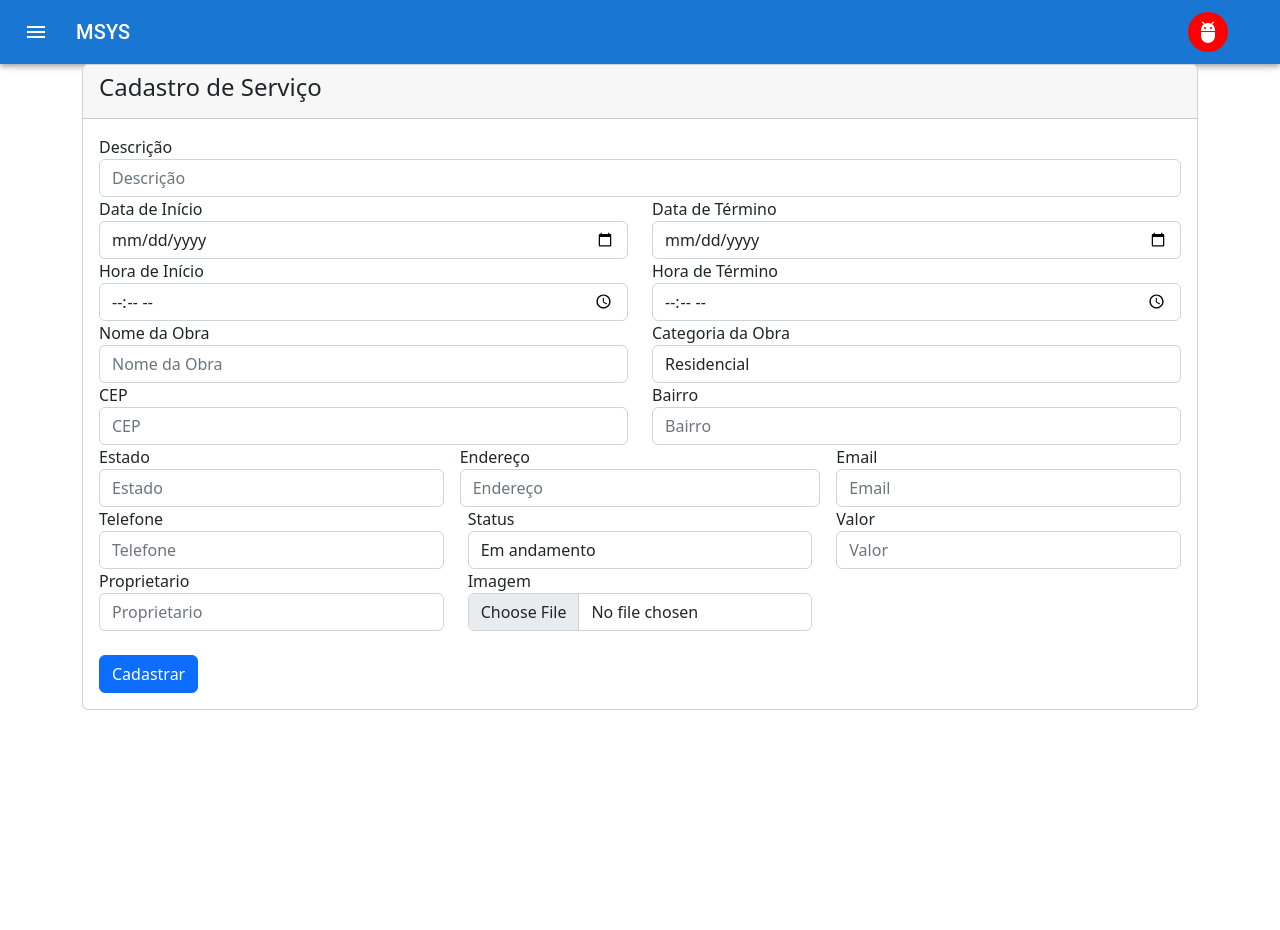
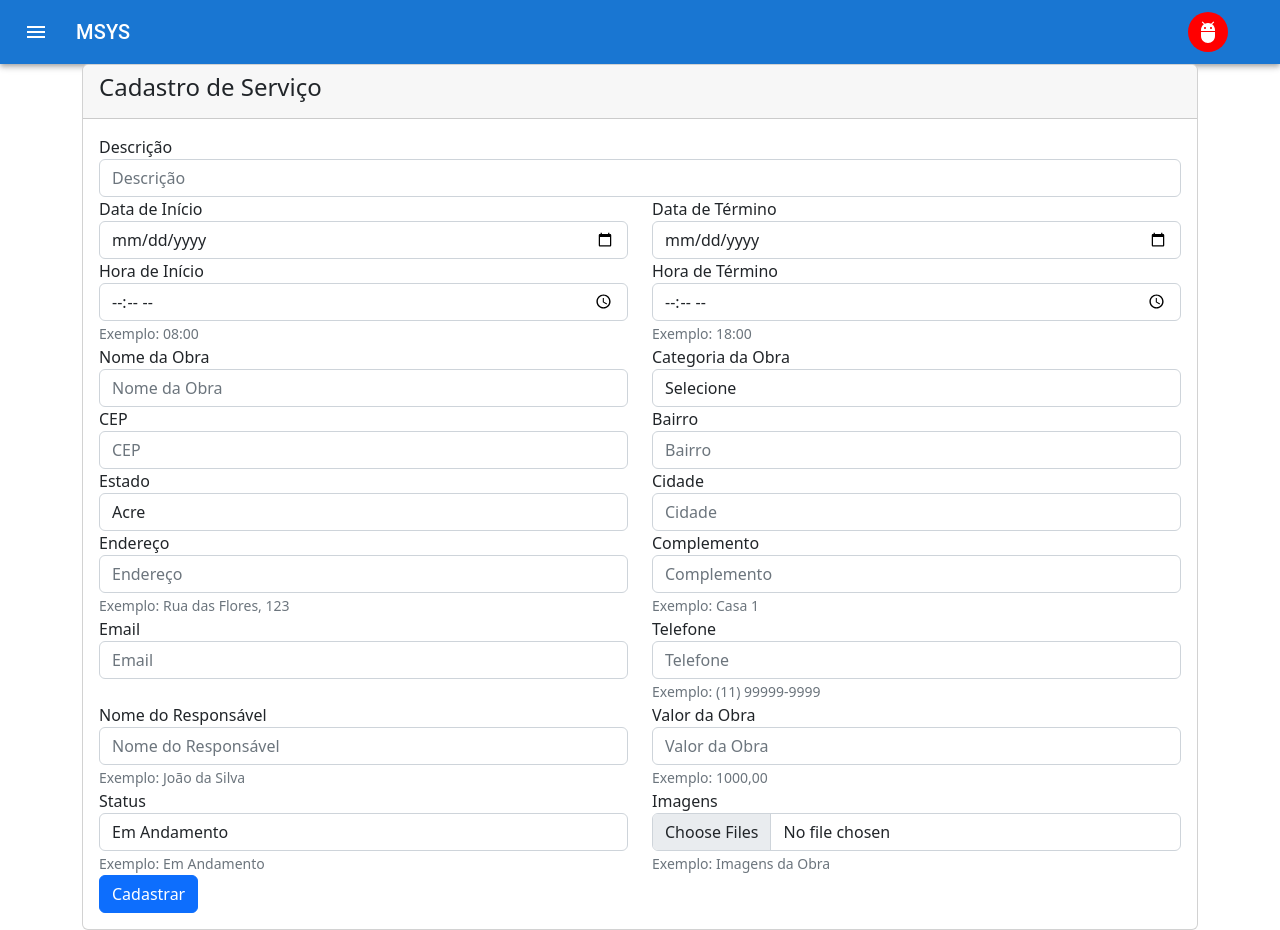
Before and after one commit to vinicius-batista-dev/gerenciamento-cloud, a React (Create React App) app: page /construcaoService in a window 1280 px wide. Before the commit the page ends 800 px from the top, so only its background shows below. Built offline with nearby package versions, Linux system fonts and the light colour scheme; sample sign-in values are in the browser's storage.

Commit message:
updating..

```diff
--- a/package.json
+++ b/package.json
@@ -17,7 +17,11 @@
     "bootstrap-icons": "^1.10.2",
     "buffer": "^6.0.3",
     "buffer-image": "^1.0.0",
+    "create-object-url": "^1.0.2",
     "email-alert": "^1.0.0",
+    "filereader": "^0.10.3",
+    "fs": "^0.0.1-security",
+    "fs-react": "^0.0.4",
     "jspdf": "^2.5.1",
     "material-ui-search-bar": "^1.0.0",
     "pdf-to-printer": "^5.4.0",
@@ -36,6 +40,7 @@
     "react-router-dom": "^6.4.3",
     "react-scripts": "5.0.1",
     "reactstrap": "^9.1.5",
+    "read-blob": "^1.1.2",
     "recharts": "^2.1.16",
     "styled-components": "^5.3.6",
     "web-vitals": "^2.1.4"
--- a/src/pages/ConstrucaoService.jsx
+++ b/src/pages/ConstrucaoService.jsx
@@ -1,22 +1,6 @@
 import React, { useState } from "react";
 import { Navigate, useNavigate } from "react-router-dom";
-import { Link } from "react-router-dom";
 import axios from "axios";
-import useForm from "react-hook-form";
-import { Form } from "react-bootstrap";
-import { Button } from "@material-ui/core";
-import { CheckBox } from "@material-ui/icons";
-import { RadioGroup } from "@mui/material";
-import {
-  Select,
-  MenuItem,
-  FormControl,
-  InputLabel,
-  TextField,
-  Grid,
-  Paper,
-  Typography,
-} from "@material-ui/core";
 
 const ConstrucaoService = () => {
   const [descricao, setDescricao] = useState("");
@@ -76,28 +60,30 @@
   const handleSubmit = (e) => {
     e.preventDefault();
     axios
-      .post(
-        "https://api-cloud-gerencia.herokuapp.com/api/construcao",
-        data,
-        config
-      )
+      .post(api, data, config)
       .then((response) => {
         console.log(response);
+        navigate("/construcao");
       })
       .catch((error) => {
         console.log(error);
       });
   };
 
-  const validarCep = async (e) => {
-    const cep = e.target.value;
-    if (cep.length === 8) {
-      const response = await axios.get(`https://viacep.com.br/ws/${cep}/json/`);
+  //Ao digitar o cep, ele busca os dados do endereço
+  const handleCep = (e) => {
+    setCep(e.target.value);
+    axios
+      .get(`https://viacep.com.br/ws/${e.target.value}/json/`)
+      .then((response) => {
+        setBairro(response.data.bairro);
+        setEstado(response.data.uf);
         setEndereco(response.data.logradouro);
-      setBairro(response.data.bairro);
         setCidade(response.data.localidade);
-      setEstado(response.data.uf);
-    }
+      })
+      .catch((error) => {
+        console.log(error);
+      });
   };
 
   //Deve emitir um alerta caso o usuário não esteja logado
@@ -106,8 +92,8 @@
     return <Navigate to="/signin" />;
   }
 
-  //Ao clicar em cadastrar, deve emitir um alerta caso os campos não estejam preenchidos
-  const salvar = () => {
+  //Deve emitir um alerta caso os campos não estejam preenchidos
+  const validarCampos = () => {
     if (
       descricao === "" ||
       dataInicio === "" ||
@@ -130,11 +116,21 @@
       status === ""
     ) {
       alert("Preencha todos os campos!");
-    } else {
-      handleSubmit();
-      alert("Cadastro realizado com sucesso!");
-      navigate("/construcaoService");
+      return false;
     }
+    return true;
+  };
+
+  const listarEstados = (e) => {
+    e.preventDefault();
+    axios
+      .get("https://servicodados.ibge.gov.br/api/v1/localidades/estados")
+      .then((response) => {
+        console.log(response);
+      })
+      .catch((error) => {
+        console.log(error);
+      });
   };
 
   return (
@@ -186,17 +182,20 @@
                       />
                     </div>
                   </div>
-                </div>
-                <div className="row">
                   <div className="col-md-6 pr-1">
                     <div className="form-group">
                       <label>Hora de Início</label>
                       <input
                         type="time"
                         className="form-control"
+                        placeholder="Hora de Início"
                         value={horaInicio}
                         onChange={(e) => setHoraInicio(e.target.value)}
                       />
+                      <small className="form-text text-muted">
+                        Exemplo: 08:00
+                      </small>
+                      <br />
                     </div>
                   </div>
                   <div className="col-md-6 pl-1">
@@ -205,13 +204,16 @@
                       <input
                         type="time"
                         className="form-control"
+                        placeholder="Hora de Término"
                         value={horaFim}
                         onChange={(e) => setHoraFim(e.target.value)}
                       />
+                      <small className="form-text text-muted">
+                        Exemplo: 18:00
+                      </small>
+                      <br />
                     </div>
                   </div>
-                </div>
-                <div className="row">
                   <div className="col-md-6 pr-1">
                     <div className="form-group">
                       <label>Nome da Obra</label>
@@ -232,14 +234,13 @@
                         value={categoriaObra}
                         onChange={(e) => setCategoriaObra(e.target.value)}
                       >
+                        <option value="0">Selecione</option>
                         <option value="Residencial">Residencial</option>
                         <option value="Comercial">Comercial</option>
                         <option value="Industrial">Industrial</option>
                       </select>
                     </div>
                   </div>
-                </div>
-                <div className="row">
                   <div className="col-md-6 pr-1">
                     <div className="form-group">
                       <label>CEP</label>
@@ -248,10 +249,7 @@
                         className="form-control"
                         placeholder="CEP"
                         value={cep}
-                        onChange={(e) => {
-                          setCep(e.target.value);
-                          validarCep(e);
-                        }}
+                        onChange={(e) => setCep(e.target.value)}
                       />
                     </div>
                   </div>
@@ -267,21 +265,57 @@
                       />
                     </div>
                   </div>
-                </div>
-                <div className="row">
-                  <div className="col-md-4 pr-1">
+                  <div className="col-md-6 pr-1">
                     <div className="form-group">
                       <label>Estado</label>
+                      <select
+                        className="form-control"
+                        value={estado}
+                        onChange={(e) => setEstado(e.target.value)}
+                      >
+                        <option value="AC">Acre</option>
+                        <option value="AL">Alagoas</option>
+                        <option value="AP">Amapá</option>
+                        <option value="AM">Amazonas</option>
+                        <option value="BA">Bahia</option>
+                        <option value="CE">Ceará</option>
+                        <option value="DF">Distrito Federal</option>
+                        <option value="ES">Espírito Santo</option>
+                        <option value="GO">Goiás</option>
+                        <option value="MA">Maranhão</option>
+                        <option value="MT">Mato Grosso</option>
+                        <option value="MS">Mato Grosso do Sul</option>
+                        <option value="MG">Minas Gerais</option>
+                        <option value="PA">Pará</option>
+                        <option value="PB">Paraíba</option>
+                        <option value="PR">Paraná</option>
+                        <option value="PE">Pernambuco</option>
+                        <option value="PI">Piauí</option>
+                        <option value="RJ">Rio de Janeiro</option>
+                        <option value="RN">Rio Grande do Norte</option>
+                        <option value="RS">Rio Grande do Sul</option>
+                        <option value="RO">Rondônia</option>
+                        <option value="RR">Roraima</option>
+                        <option value="SC">Santa Catarina</option>
+                        <option value="SP">São Paulo</option>
+                        <option value="SE">Sergipe</option>
+                        <option value="TO">Tocantins</option>
+                      </select>
+                    </div>
+                  </div>
+                  <div className="col-md-6 pl-1">
+                    <div className="form-group">
+                      <label>Cidade</label>
                       <input
                         type="text"
                         className="form-control"
-                        placeholder="Estado"
-                        value={estado}
-                        onChange={(e) => setEstado(e.target.value)}
+                        placeholder="Cidade"
+                        value={cidade}
+                        onChange={(e) => setCidade(e.target.value)}
                       />
                     </div>
                   </div>
-                  <div className="col-md-4 px-1">
+                  <div className="col-md-6 pr-1">
                     <div className="form-group">
                       <label>Endereço</label>
                       <input
@@ -291,10 +325,27 @@
                         value={endereco}
                         onChange={(e) => setEndereco(e.target.value)}
                       />
+                      <small className="form-text text-muted">
+                        Exemplo: Rua das Flores, 123
+                      </small>
                     </div>
                   </div>
-
-                  <div className="col-md-4 pl-1">
+                  <div className="col-md-6 pl-1">
+                    <div className="form-group">
+                      <label>Complemento</label>
+                      <input
+                        type="text"
+                        className="form-control"
+                        placeholder="Complemento"
+                        value={complemento}
+                        onChange={(e) => setComplemento(e.target.value)}
+                      />
+                      <small className="form-text text-muted">
+                        Exemplo: Casa 1
+                      </small>
+                    </div>
+                  </div>
+                  <div className="col-md-6 pr-1">
                     <div className="form-group">
                       <label>Email</label>
                       <input
@@ -306,8 +357,7 @@
                       />
                     </div>
                   </div>
-
-                  <div className="col-md-4 pl-1">
+                  <div className="col-md-6 pl-1">
                     <div className="form-group">
                       <label>Telefone</label>
                       <input
@@ -317,9 +367,42 @@
                         value={telefone}
                         onChange={(e) => setTelefone(e.target.value)}
                       />
+                      <small className="form-text text-muted">
+                        Exemplo: (11) 99999-9999
+                      </small>
                     </div>
                   </div>
-                  <div className="col-md-4 pl-1">
+                  <div className="col-md-6 pr-1">
+                    <div className="form-group">
+                      <label>Nome do Responsável</label>
+                      <input
+                        type="text"
+                        className="form-control"
+                        placeholder="Nome do Responsável"
+                        value={proprietario}
+                        onChange={(e) => setProprietario(e.target.value)}
+                      />
+                      <small className="form-text text-muted">
+                        Exemplo: João da Silva
+                      </small>
+                    </div>
+                  </div>
+                  <div className="col-md-6 pl-1">
+                    <div className="form-group">
+                      <label>Valor da Obra</label>
+                      <input
+                        type="text"
+                        className="form-control"
+                        placeholder="Valor da Obra"
+                        value={valor}
+                        onChange={(e) => setValor(e.target.value)}
+                      />
+                      <small className="form-text text-muted">
+                        Exemplo: 1000,00
+                      </small>
+                    </div>
+                  </div>
+                  <div className="col-md-6 pr-1">
                     <div className="form-group">
                       <label>Status</label>
                       <select
@@ -327,64 +410,39 @@
                         value={status}
                         onChange={(e) => setStatus(e.target.value)}
                       >
-                        <option value="Andamento">Em andamento</option>
+                        <option value="Em Andamento">Em Andamento</option>
                         <option value="Finalizado">Finalizado</option>
                         <option value="Cancelado">Cancelado</option>
+                        <option value="Aguardando">Aguardando</option>
                       </select>
+                      <small className="form-text text-muted">
+                        Exemplo: Em Andamento
+                      </small>
                     </div>
                   </div>
-
-                  <div className="col-md-4 pl-1">
+                  <div className="col-md-6 pl-1">
                     <div className="form-group">
-                      <label>Valor</label>
-                      <input
-                        type="text"
-                        className="form-control"
-                        placeholder="Valor"
-                        value={valor}
-                        onChange={(e) => setValor(e.target.value)}
-                      />
-                    </div>
-                  </div>
-                  <div className="col-md-4 pl-1">
-                    <div className="form-group">
-                      <label>Proprietario</label>
-                      <input
-                        type="text"
-                        className="form-control"
-                        placeholder="Proprietario"
-                        value={proprietario}
-                        onChange={(e) => setProprietario(e.target.value)}
-                      />
-                    </div>
-                  </div>
-
-                  <div className="col-md-4 pl-1">
-                    <div className="form-group">
-                      <label>Imagem</label>
+                      <label>Imagens</label>
                       <input
                         type="file"
                         className="form-control"
-                        placeholder="Imagem"
-                        value={imagem}
-                        onChange={(e) => setImagem(e.target.value)}
+                        placeholder="Imagens"
+                        multiple
+                        onChange={(e) => setImagem(e.target.files)}
                       />
+                      <small className="form-text text-muted">
+                        Exemplo: Imagens da Obra
+                      </small>
                     </div>
                   </div>
                 </div>
-
-                <br />
-                <div className="row">
-                  <div className="update ml-auto mr-auto">
                 <button
+                  onClick={handleSubmit}
                   type="submit"
-                      className="btn btn-primary btn-round"
-                      onClick={handleSubmit}
+                  className="btn btn-primary btn-block"
                 >
                   Cadastrar
                 </button>
-                  </div>
-                </div>
               </form>
             </div>
           </div>
--- a/src/pages/ListarConstrucao.jsx
+++ b/src/pages/ListarConstrucao.jsx
@@ -41,7 +41,6 @@
   const [valor, setValor] = useState("");
   const [status, setStatus] = useState("");
   const [error, setError] = useState(null);
-  const [imagem, setImage] = useState("");
 
   const navigate = useNavigate();
 
@@ -71,7 +70,6 @@
     complemento: complemento,
     cidade: cidade,
     valor: valor,
-    imagem: imagem,
     status: status,
   };
 
@@ -119,19 +117,6 @@
       const response = await axios.put(api + "/" + id, data, config);
       listarConstrucao();
       handleClose();
-    } catch (error) {
-      console.log(error);
-    }
-  };
-
-  //deve listar a a imgem da construcao
-  const listarImagem = async (id) => {
-    try {
-      const response = await axios.get(
-        `https://api-cloud-gerencia.herokuapp.com/api/construcao/${id}/imagem`,
-        config
-      );
-      setImagem(response.data);
     } catch (error) {
       console.log(error);
     }
@@ -185,7 +170,6 @@
                     <TableCell align="right">Cidade</TableCell>
                     <TableCell align="right">Valor</TableCell>
                     <TableCell align="right">Status</TableCell>
-                    <TableCell align="right">Imagem</TableCell>
                     <TableCell align="right">Ações</TableCell>
                   </TableRow>
                 </TableHead>
@@ -220,7 +204,6 @@
                       <TableCell align="right">{row.cidade}</TableCell>
                       <TableCell align="right">{row.valor}</TableCell>
                       <TableCell align="right">{row.status}</TableCell>
-                      <TableCell align="right">{row.imagem}</TableCell>
 
                       <TableCell align="right">
                         <Button
```
Also changed, not shown: 1 other file (tests, documents, lock files or other folders). Lines whose indentation alone changed are shown as unchanged.
